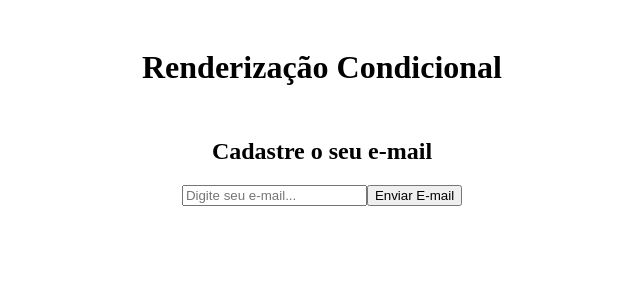
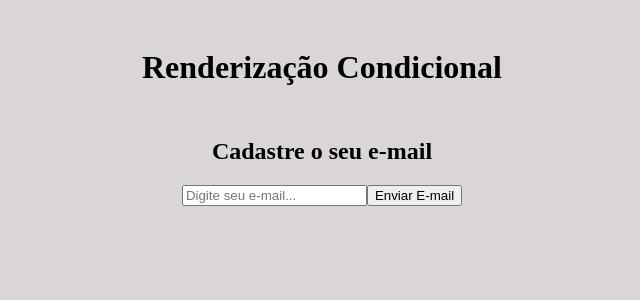
Before and after one commit to RusthenRonald/Projeto-React, a React (Create React App) app in the folder meu-projeto/: page / in a window 1280 px wide. Shown: the top 300 px of the page, without its empty margins (318-958 px from the left). Built offline with nearby package versions, Linux system fonts and the light colour scheme.

Commit message:
mudando cor de fundo

```diff
--- a/meu-projeto/src/index.css
+++ b/meu-projeto/src/index.css
@@ -1,6 +1,6 @@
 div{
     padding: 10px;
 }
-label{
-    margin-right: 5px;
+body{
+    background-color: rgb(218, 214, 214);
 }
```
